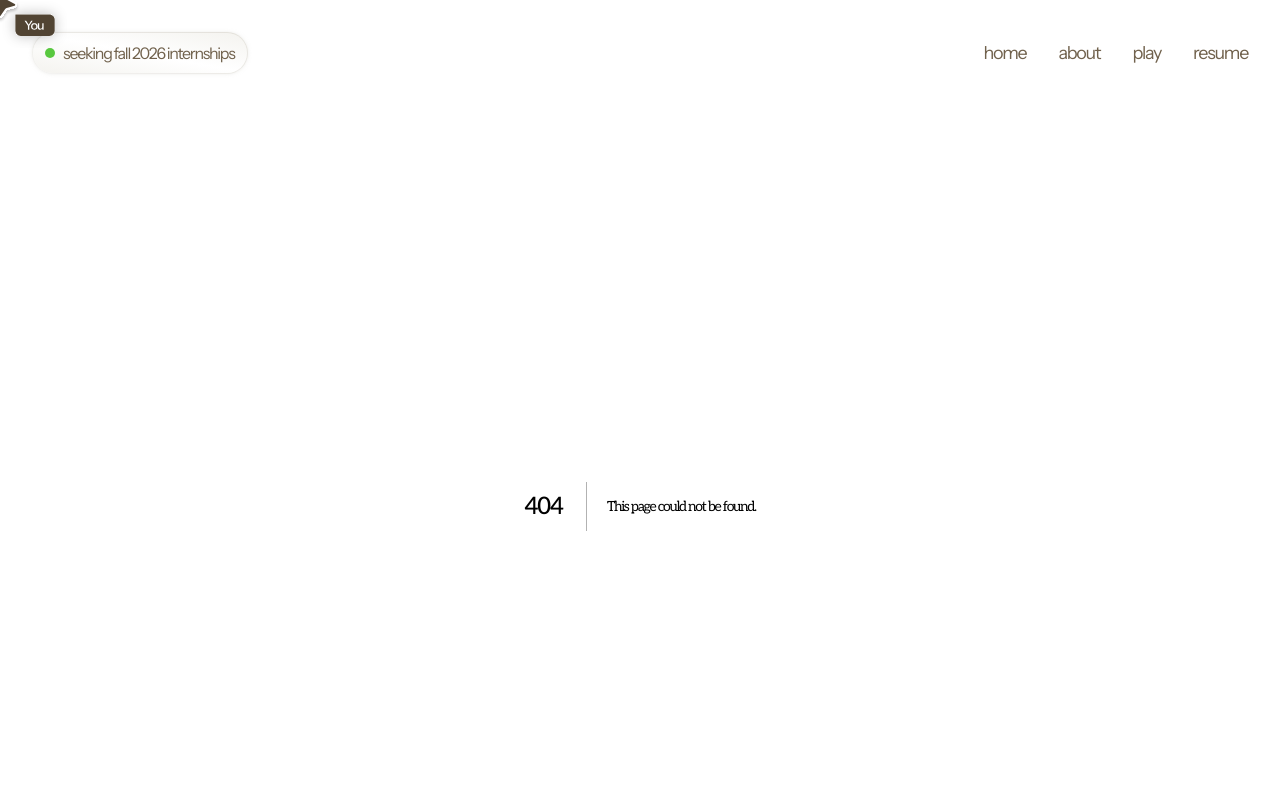
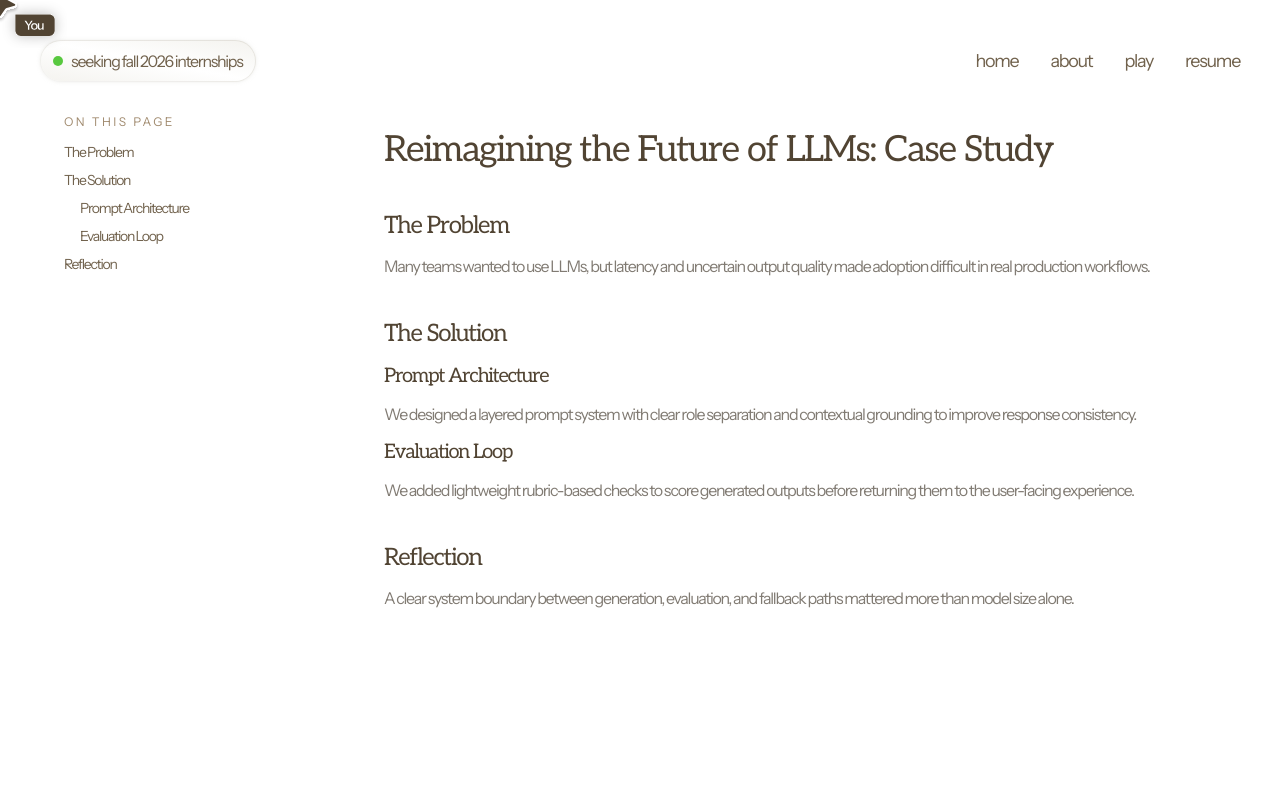
Before and after one commit to samzeh/samuelh, a Next.js app in the folder portfolio/: page /projects/ripple in a window 1280 px wide. Before the commit this address had no page. Shown: the top 800 px of the page. Built offline with nearby package versions, Linux system fonts and the light colour scheme.

Commit message:
project case study init

```diff
--- a/portfolio/app/components/Cursor.tsx
+++ b/portfolio/app/components/Cursor.tsx
@@ -1,17 +1,20 @@
 "use client";
 import React, { useEffect, useState } from "react";
+import { usePathname } from "next/navigation";
 import { useCursorContext } from "./CursorContext";
 
+
 export default function Cursor() {
-  const { hoverText, cursorEnabled } = useCursorContext();
+  const { hoverText, cursorEnabled, setCursorLabel } = useCursorContext();
+  const pathname = usePathname();
   const [position, setPosition] = useState({ x: 0, y: 0 });
   const [mounted, setMounted] = useState(false);
-  const [currentText, setCurrentText] = useState<string | null>(null);
 
-  const isPill = Boolean(currentText);
+  useEffect(() => {
+    setMounted(true);
+  }, []);
 
-  // Mount flag to prevent SSR mismatch
-  useEffect(() => setMounted(true), []);
+  const isPill = Boolean(hoverText);
 
   // Hide native cursor
   useEffect(() => {
@@ -34,10 +37,10 @@ export default function Cursor() {
     return () => window.removeEventListener("mousemove", handleMouseMove);
   }, [mounted]);
 
-  // Sync hoverText from context immediately
+  // Clear any stale pill label when navigating to a new route.
   useEffect(() => {
-    setCurrentText(hoverText ?? null);
-  }, [hoverText]);
+    setCursorLabel(null);
+  }, [pathname, setCursorLabel]);
 
   if (!cursorEnabled || !mounted) return null;
 
@@ -67,7 +70,7 @@ export default function Cursor() {
           }}
         >
           <span className="text-[#FFF4E7] text-body text-sm font-normal tracking-tight">
-            {currentText}
+            {hoverText}
           </span>
         </div>
       ) : (
--- a/portfolio/app/components/home/ProjectCard.tsx
+++ b/portfolio/app/components/home/ProjectCard.tsx
@@ -7,6 +7,16 @@ import type { Project } from "./projects";
 interface ProjectCardProps {
   project: Project;
 }
+
+
+import Link from "next/link";
+
+// Map project IDs to slugs for case studies
+const caseStudySlugs: Record<number, string> = {
+  1: "ripple",
+  3: "map",
+  4: "swift-er",
+};
 
 export default function ProjectCard({ project }: ProjectCardProps) {
   const { setCursorLabel } = useCursorContext();
@@ -19,9 +29,10 @@ export default function ProjectCard({ project }: ProjectCardProps) {
   const handleMouseLeave = () => {
     setCursorLabel(null);
   };
-  return (
+
+  // Card content
+  const cardContent = (
     <div className="overflow-hidden flex flex-col">
-
       {project.vimeoId ? (
         <div
           className="w-full relative overflow-hidden rounded-md border border-[#E7EEF3]"
@@ -69,4 +80,17 @@ export default function ProjectCard({ project }: ProjectCardProps) {
       </div>
     </div>
   );
+
+  // If the project has a case study, link to the new slug-based route
+  if (caseStudySlugs[project.id]) {
+    return (
+      <Link
+        href={`/projects/${caseStudySlugs[project.id]}`}
+        style={{ textDecoration: "none", color: "inherit", cursor: "none" }}
+      >
+        {cardContent}
+      </Link>
+    );
+  }
+  return cardContent;
 }
--- a/portfolio/app/globals.css
+++ b/portfolio/app/globals.css
@@ -153,3 +153,25 @@ h1, h2, h3, h4, h5, h6 {
 .tooltip-pop {
   animation: tooltip-pop 0.25s ease-out forwards;
 }
+
+@keyframes page-transition-enter {
+  0% {
+    opacity: 0;
+    transform: translateY(10px);
+  }
+  100% {
+    opacity: 1;
+    transform: translateY(0);
+  }
+}
+
+.page-transition-enter {
+  animation: page-transition-enter 500ms cubic-bezier(0.22, 1, 0.36, 1);
+  will-change: opacity, transform;
+}
+
+@media (prefers-reduced-motion: reduce) {
+  .page-transition-enter {
+    animation: none;
+  }
+}
--- a/portfolio/app/layout.tsx
+++ b/portfolio/app/layout.tsx
@@ -5,6 +5,7 @@ import "./globals.css";
 import Cursor from "./components/Cursor";
 import { CursorProvider } from "./components/CursorContext";
 import FooterContent from "./components/FooterContent";
+import Link from "next/link";
 
 const aleo = Aleo({
   variable: "--font-aleo",
@@ -38,14 +39,14 @@ export default function RootLayout({
         <FooterContent />
       </footer>
       <div className="relative z-10 pointer-events-none">
-        <div className="bg-white shadow-[0_0_23.4px_rgba(81,68,51,0.25)] flex flex-col p-8 min-h-screen pointer-events-auto">
+        <div className="bg-white shadow-[0_0_23.4px_rgba(81,68,51,0.25)] flex flex-col p-10 min-h-screen pointer-events-auto">
           <header className="flex items-center justify-between pb-8">
           <Status />
           <nav className="flex gap-8 font-sans text-[#71624D] text-lg">
-            <div>home</div>
-            <div>about</div>
-            <div>play</div>
-            <div>resume</div>
+            <Link href="/" className="cursor-none">home</Link>
+            <Link href="/about" className="cursor-none">about</Link>
+            <Link href="/play" className="cursor-none">play</Link>
+            <Link href="/resume" className="cursor-none">resume</Link>
           </nav>
         </header>
         {children}
--- a/portfolio/app/page.tsx
+++ b/portfolio/app/page.tsx
@@ -7,7 +7,7 @@ import { projects } from "./components/home/projects";
 
 export default function Home() {
   return (
-    <main className="flex flex-col mt-15 mx-4">
+    <main className="flex flex-col mt-15">
       <HomeInteractive />
 
       <div className="flex items-center gap-1.5 text-[18px] text-detail-color mt-1.5">
--- /dev/null
+++ b/portfolio/app/projects/components/ProjectTableOfContents.tsx
@@ -0,0 +1,107 @@
+"use client";
+
+import { useEffect, useMemo, useState } from "react";
+import { usePathname } from "next/navigation";
+
+type TocItem = {
+  id: string;
+  text: string;
+  level: number;
+};
+
+const HEADING_SELECTOR = "h2, h3";
+const CONTENT_SELECTOR = "[data-project-content]";
+
+function slugify(value: string): string {
+  return value
+    .toLowerCase()
+    .trim()
+    .replace(/[^a-z0-9\s-]/g, "")
+    .replace(/\s+/g, "-")
+    .replace(/-+/g, "-");
+}
+
+export default function ProjectTableOfContents() {
+  const pathname = usePathname();
+  const [items, setItems] = useState<TocItem[]>([]);
+
+  useEffect(() => {
+    const contentRoot = document.querySelector(CONTENT_SELECTOR);
+
+    if (!contentRoot) {
+      setItems([]);
+      return;
+    }
+
+    const collectHeadings = () => {
+      const headings = Array.from(contentRoot.querySelectorAll<HTMLElement>(HEADING_SELECTOR));
+      const slugCounts = new Map<string, number>();
+
+      const nextItems = headings
+        .map((heading) => {
+          const text = heading.textContent?.trim() ?? "";
+
+          if (!text) {
+            return null;
+          }
+
+          const baseId = slugify(text) || "section";
+          const seen = slugCounts.get(baseId) ?? 0;
+          slugCounts.set(baseId, seen + 1);
+          const id = seen === 0 ? baseId : `${baseId}-${seen + 1}`;
+
+          if (!heading.id) {
+            heading.id = id;
+          }
+
+          const level = Number(heading.tagName.replace("H", ""));
+
+          return {
+            id: heading.id,
+            text,
+            level,
+          } satisfies TocItem;
+        })
+        .filter((item): item is TocItem => item !== null);
+
+      setItems(nextItems);
+    };
+
+    collectHeadings();
+
+    const observer = new MutationObserver(collectHeadings);
+    observer.observe(contentRoot, {
+      childList: true,
+      subtree: true,
+      characterData: true,
+    });
+
+    return () => observer.disconnect();
+  }, [pathname]);
+
+  const hasItems = useMemo(() => items.length > 0, [items]);
+
+  return (
+    <aside className="sticky top-28 hidden h-fit w-64 shrink-0 md:block">
+      <p className="text-xs uppercase tracking-[0.2em] text-[#A08A6E]">On this page</p>
+      {!hasItems ? (
+        <p className="mt-3 text-sm text-detail-color">Add h2/h3 headings to populate this table of contents.</p>
+      ) : (
+        <nav className="mt-3" aria-label="Project table of contents">
+          <ul className="space-y-2 text-sm">
+            {items.map((item) => (
+              <li key={item.id} className={item.level === 3 ? "pl-4" : ""}>
+                <a
+                  href={`#${item.id}`}
+                  className="text-[#71624D] transition-colors hover:text-[#514433]"
+                >
+                  {item.text}
+                </a>
+              </li>
+            ))}
+          </ul>
+        </nav>
+      )}
+    </aside>
+  );
+}
--- /dev/null
+++ b/portfolio/app/projects/layout.tsx
@@ -0,0 +1,19 @@
+import type { ReactNode } from "react";
+import ProjectTableOfContents from "./components/ProjectTableOfContents";
+
+export default function ProjectsLayout({
+  children,
+}: {
+  children: ReactNode;
+}) {
+  return (
+    <div className="mx-auto w-full max-w-6xl pb-16">
+      <div className="flex items-start gap-8 lg:gap-12">
+        <ProjectTableOfContents />
+        <div data-project-content className="min-w-0 flex-1">
+          {children}
+        </div>
+      </div>
+    </div>
+  );
+}
--- /dev/null
+++ b/portfolio/app/projects/map/page.tsx
@@ -0,0 +1,39 @@
+import React from "react";
+
+export default function MapCaseStudy() {
+  return (
+    <main className="space-y-10 px-2 py-4 md:px-4">
+      <h1 className="text-4xl">Designing the Map of the Future: Case Study</h1>
+
+      <section className="space-y-3">
+        <h2 className="text-2xl">Context</h2>
+        <p className="text-detail-color">
+          Existing map interactions overloaded users with controls and reduced spatial
+          confidence during route planning.
+        </p>
+      </section>
+
+      <section className="space-y-3">
+        <h2 className="text-2xl">Design Principles</h2>
+        <h3 className="text-xl">Progressive Disclosure</h3>
+        <p className="text-detail-color">
+          High-complexity controls only appear when users show intent, reducing noise in
+          first-time interactions.
+        </p>
+        <h3 className="text-xl">Spatial Legibility</h3>
+        <p className="text-detail-color">
+          Labels and overlays were rebalanced to prioritize landmarks and route clarity at
+          every zoom level.
+        </p>
+      </section>
+
+      <section className="space-y-3">
+        <h2 className="text-2xl">Outcomes</h2>
+        <p className="text-detail-color">
+          In testing, users completed destination setup faster and reported fewer moments
+          of uncertainty when panning and rerouting.
+        </p>
+      </section>
+    </main>
+  );
+}
--- /dev/null
+++ b/portfolio/app/projects/ripple/page.tsx
@@ -0,0 +1,39 @@
+import React from "react";
+
+export default function RippleCaseStudy() {
+  return (
+    <main className="space-y-10 px-2 py-4 md:px-4">
+      <h1 className="text-4xl">Reimagining the Future of LLMs: Case Study</h1>
+
+      <section className="space-y-3">
+        <h2 className="text-2xl">The Problem</h2>
+        <p className="text-detail-color">
+          Many teams wanted to use LLMs, but latency and uncertain output quality made
+          adoption difficult in real production workflows.
+        </p>
+      </section>
+
+      <section className="space-y-3">
+        <h2 className="text-2xl">The Solution</h2>
+        <h3 className="text-xl">Prompt Architecture</h3>
+        <p className="text-detail-color">
+          We designed a layered prompt system with clear role separation and contextual
+          grounding to improve response consistency.
+        </p>
+        <h3 className="text-xl">Evaluation Loop</h3>
+        <p className="text-detail-color">
+          We added lightweight rubric-based checks to score generated outputs before
+          returning them to the user-facing experience.
+        </p>
+      </section>
+
+      <section className="space-y-3">
+        <h2 className="text-2xl">Reflection</h2>
+        <p className="text-detail-color">
+          A clear system boundary between generation, evaluation, and fallback paths
+          mattered more than model size alone.
+        </p>
+      </section>
+    </main>
+  );
+}
--- /dev/null
+++ b/portfolio/app/template.tsx
@@ -0,0 +1,5 @@
+import type { ReactNode } from "react";
+
+export default function Template({ children }: { children: ReactNode }) {
+  return <div className="page-transition-enter">{children}</div>;
+}
```
Also changed, not shown: portfolio/app/projects/swift-er/page.tsx (added, +39 -0 lines).
